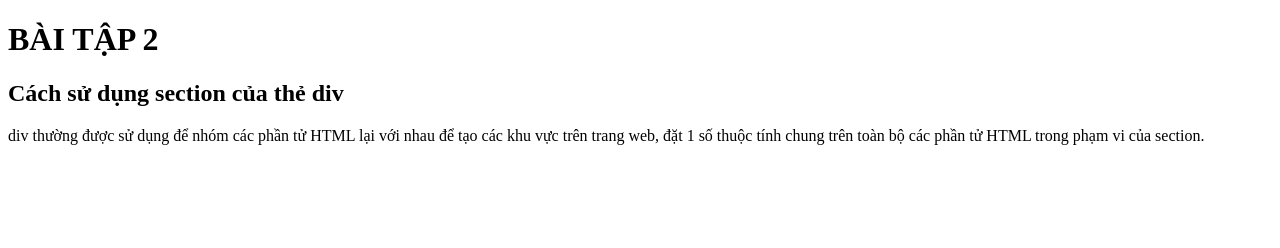
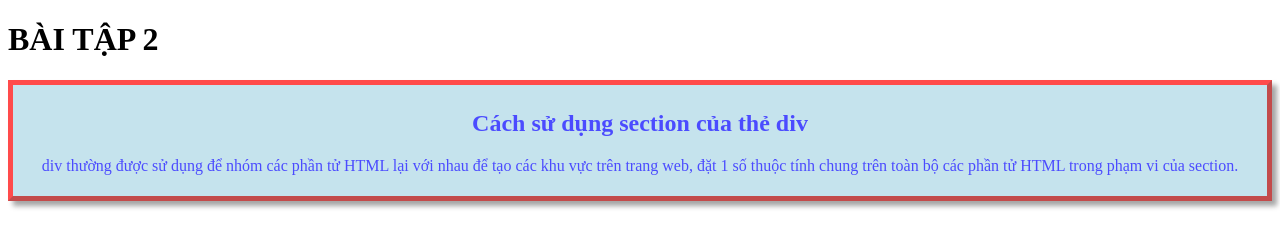
Before and after one commit to allecra/BAITAP2_CSLTWEB, a plain HTML site: page index.html in a window 1280 px wide. Drawn offline with Linux system fonts and the light colour scheme.

Commit message:
Code mới rồi nha

```diff
--- a/index.html
+++ b/index.html
@@ -5,6 +5,9 @@
     <title>BÀI TẬP 2</title>
     <meta name="description" content="">
     <meta name="viewport" content="width=device-width, initial-scale=1">
+
+    <link rel="stylesheet" type="text/css" href="style1.css">
+
 </head>
 <body>
     <h1>BÀI TẬP 2</h1>
--- /dev/null
+++ b/style1.css
@@ -0,0 +1,15 @@
+.div1 {
+    /*cau c2*/
+        border: 5px outset red;
+        background-color: lightblue;
+        text-align: center;
+        /*cau d*/
+        color: blue; /* Đổi màu chữ thành màu xanh */
+        font-size: 16px; /* Đặt kích thước phông chữ thành 16 pixel */
+        /*margin: 10px;*/ /* Đặt lề cho phần tử */
+        margin: 0 auto; /* Đặt lề trái và phải tự động để nó nằm giữa */
+        padding: 5px; /* Đặt lề bên trong cho phần tử */
+        opacity: 0.7; /* Đặt độ trong suốt của phần tử */
+        box-shadow: 5px 5px 5px gray; /* Thêm đổ bóng với tô đen */
+        /*display: block;*/ /* Hiển thị phần tử như một khối hộp */
+    }
```
